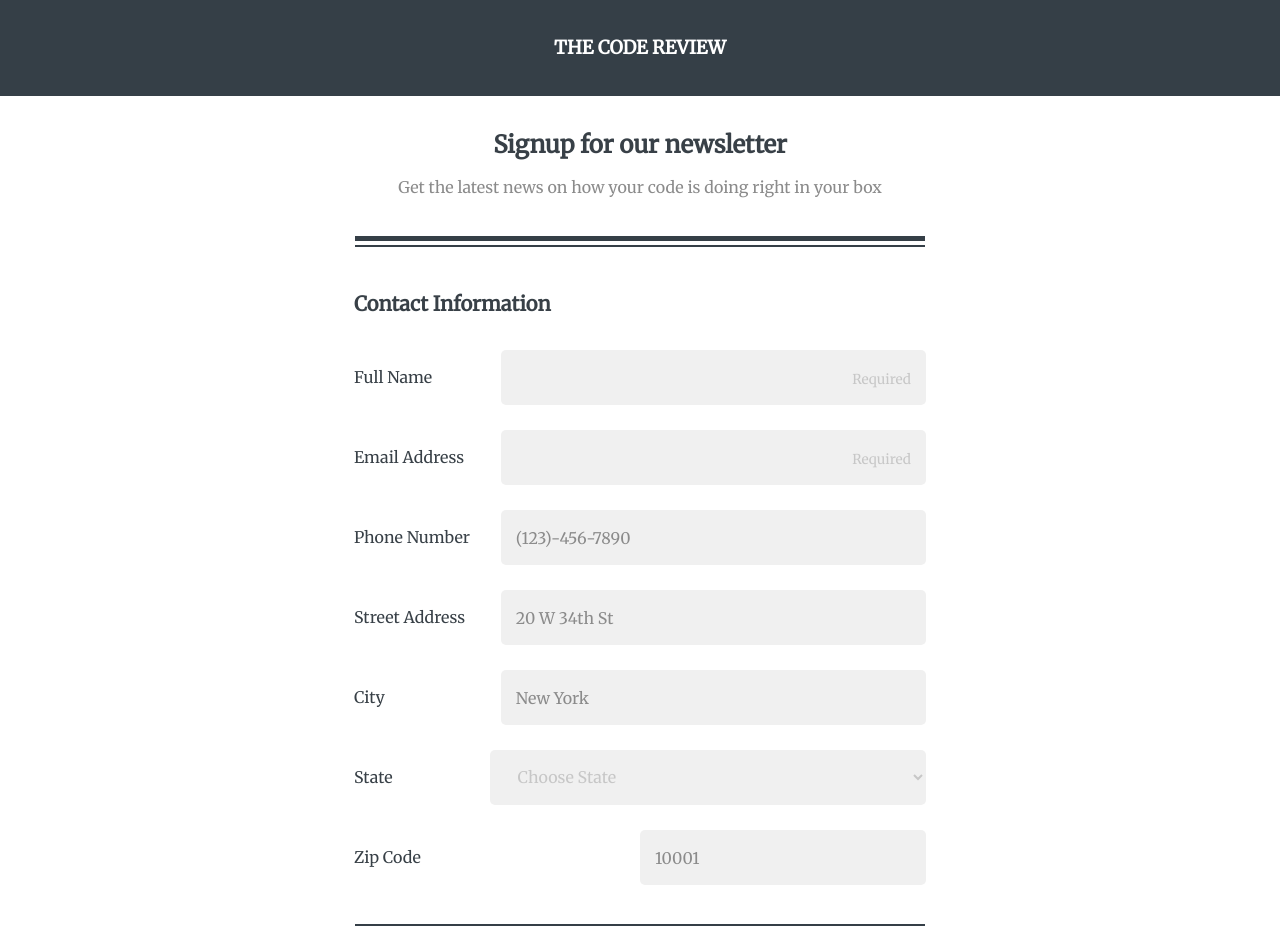
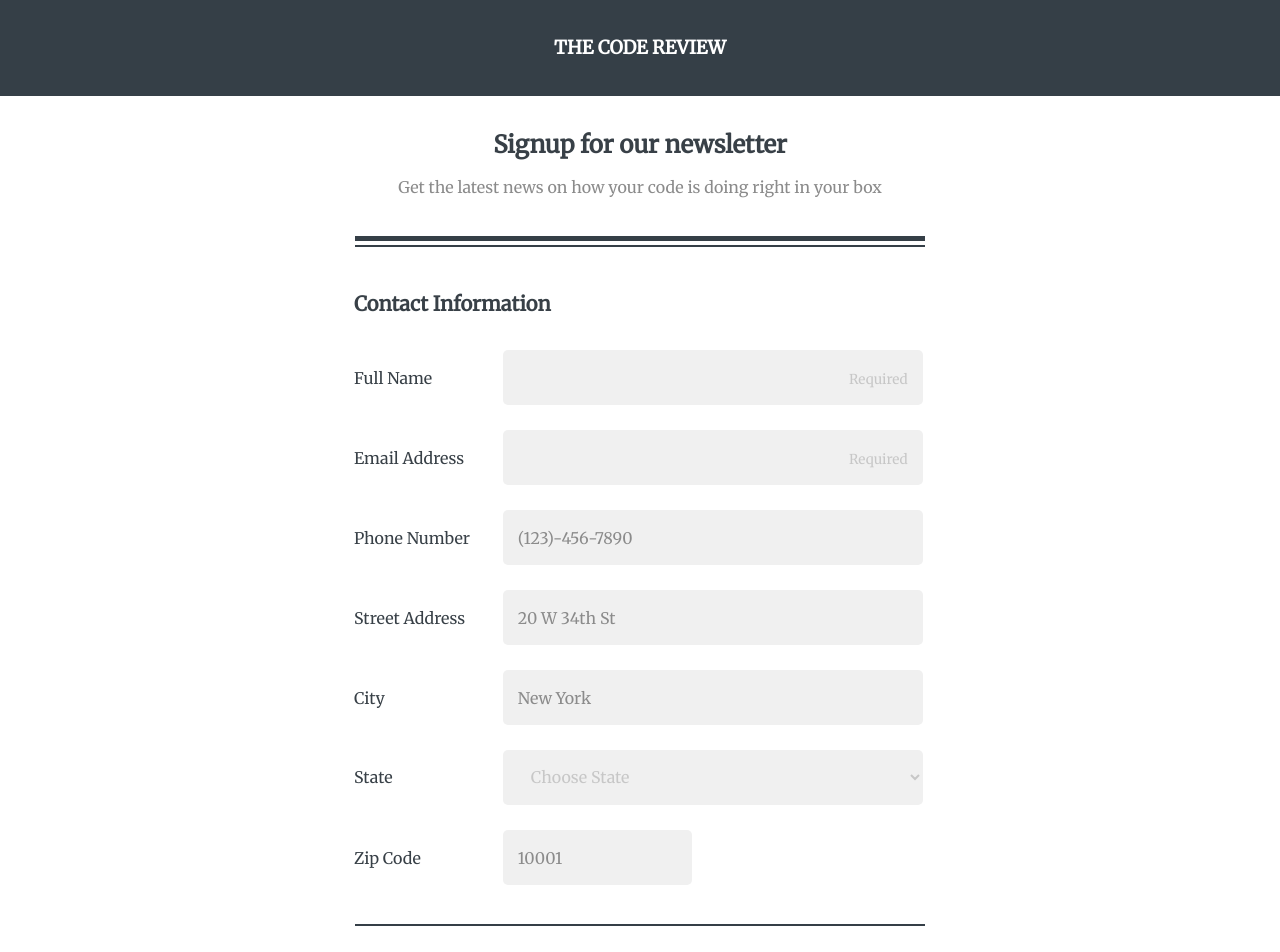
Before and after one commit to brandonwie/FE_proj03_online_registration, a plain HTML site: page index.html in a window 1280 px wide. Shown: the top 952 px of the page. Drawn offline with Linux system fonts and the light colour scheme.

Commit message:
First Complete Draft
need to work on tasks for the exceeded grade :)

```diff
--- a/css/style.css
+++ b/css/style.css
@@ -198,7 +198,7 @@ textarea {
 
 button {
     color: #FFF;
-    background-color: rgb(67, 185, 170);
+    background-color: #5bbdb3;
     font-size: 1.25em;
     font-weight: bold;
     text-align: center;
@@ -223,29 +223,25 @@ button:hover {
 
  @media screen and (min-width:768px) {
 
-    .form-outer {
-       /* border: 1px solid red; */
-    }
-
     .contact-row {
-        /* border: 1px solid blue; */
+        display: block;
         flex-direction: row;
     }
 
-    .contact-row  label {
-        /* border: 1px solid green; */
-        flex: 1;
-        margin: auto;
+    .contact-row label {
+        display: inline-block;
+        width: 135px;
         padding-bottom: 10px;
+        margin-right: 10px;
     }
 
     .contact-row input,
     .contact-row select {
-        flex: 3;
-        /* border: 1px solid purple; */
+        display: inline-block;
+        width: 420px;
     }
 
-    .contact-row input {
-        margin-left: 15px;
+    .contact-row:last-child > input {
+        max-width: 33%;
     }
  }
--- a/index.html
+++ b/index.html
@@ -37,9 +37,10 @@
                 <input type="text" id="name" name="user_name" placeholder="Required" required>
                 </div>
 
+                <!-- the pattern for email is copied from https://www.w3schools.com/tags/att_input_pattern.asp -->
                 <div class="contact-row">
                 <label for="email">Email Address</label>
-                <input type="email" id="email" name="user_email" placeholder="Required" required>
+                <input type="email" id="email" name="user_email" placeholder="Required" required pattern="[a-z0-9._%+-]+@[a-z0-9.-]+\.[a-z]{2,}$">
                 </div>
 
                 <div class="contact-row">
@@ -60,7 +61,60 @@
                 <!-- STATES codes are from https://codepen.io/carlnunes/pen/yhiEo -->
                 <div class="contact-row select">
                 <label for="state">State</label>
-                <select id="state" name="state" required><option value="" disabled selected>Choose State</option><option value="Alabama">Alabama</option><option value="Alaska">Alaska</option><option value="Arizona">Arizona</option><option value="Arkansas">Arkansas</option><option value="California">California</option></select>
+                <select id="state" name="state" required>
+                    <option value="" disabled selected>Choose State</option>
+                    <option value="AL">Alabama</option>
+                    <option value="AK">Alaska</option>
+                    <option value="AZ">Arizona</option>
+                    <option value="AR">Arkansas</option>
+                    <option value="CA">California</option>
+                    <option value="CO">Colorado</option>
+                    <option value="CT">Connecticut</option>
+                    <option value="DE">Delaware</option>
+                    <option value="DC">District Of Columbia</option>
+                    <option value="FL">Florida</option>
+                    <option value="GA">Georgia</option>
+                    <option value="HI">Hawaii</option>
+                    <option value="ID">Idaho</option>
+                    <option value="IL">Illinois</option>
+                    <option value="IN">Indiana</option>
+                    <option value="IA">Iowa</option>
+                    <option value="KS">Kansas</option>
+                    <option value="KY">Kentucky</option>
+                    <option value="LA">Louisiana</option>
+                    <option value="ME">Maine</option>
+                    <option value="MD">Maryland</option>
+                    <option value="MA">Massachusetts</option>
+                    <option value="MI">Michigan</option>
+                    <option value="MN">Minnesota</option>
+                    <option value="MS">Mississippi</option>
+                    <option value="MO">Missouri</option>
+                    <option value="MT">Montana</option>
+                    <option value="NE">Nebraska</option>
+                    <option value="NV">Nevada</option>
+                    <option value="NH">New Hampshire</option>
+                    <option value="NJ">New Jersey</option>
+                    <option value="NM">New Mexico</option>
+                    <option value="NY">New York</option>
+                    <option value="NC">North Carolina</option>
+                    <option value="ND">North Dakota</option>
+                    <option value="OH">Ohio</option>
+                    <option value="OK">Oklahoma</option>
+                    <option value="OR">Oregon</option>
+                    <option value="PA">Pennsylvania</option>
+                    <option value="RI">Rhode Island</option>
+                    <option value="SC">South Carolina</option>
+                    <option value="SD">South Dakota</option>
+                    <option value="TN">Tennessee</option>
+                    <option value="TX">Texas</option>
+                    <option value="UT">Utah</option>
+                    <option value="VT">Vermont</option>
+                    <option value="VA">Virginia</option>
+                    <option value="WA">Washington</option>
+                    <option value="WV">West Virginia</option>
+                    <option value="WI">Wisconsin</option>
+                    <option value="WY">Wyoming</option>
+                </select>
                 </div>
 
                 <div class="contact-row">
```
